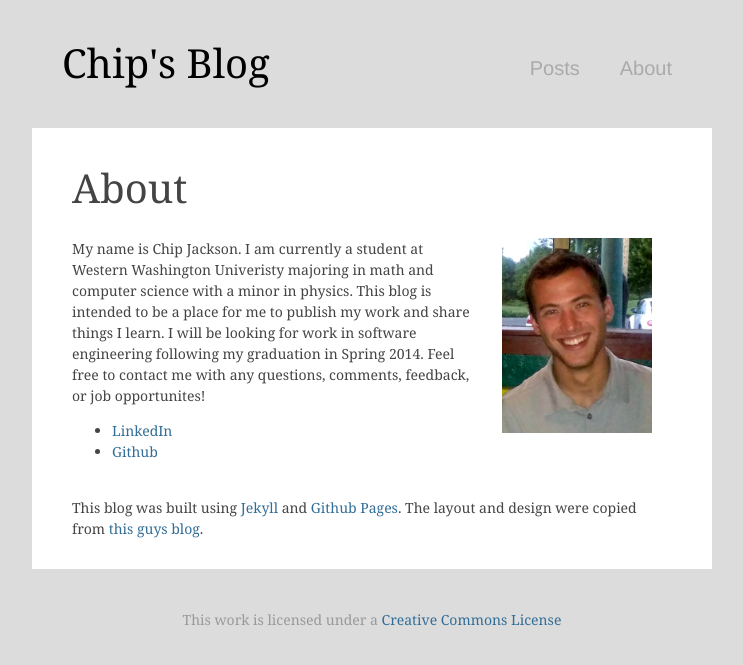
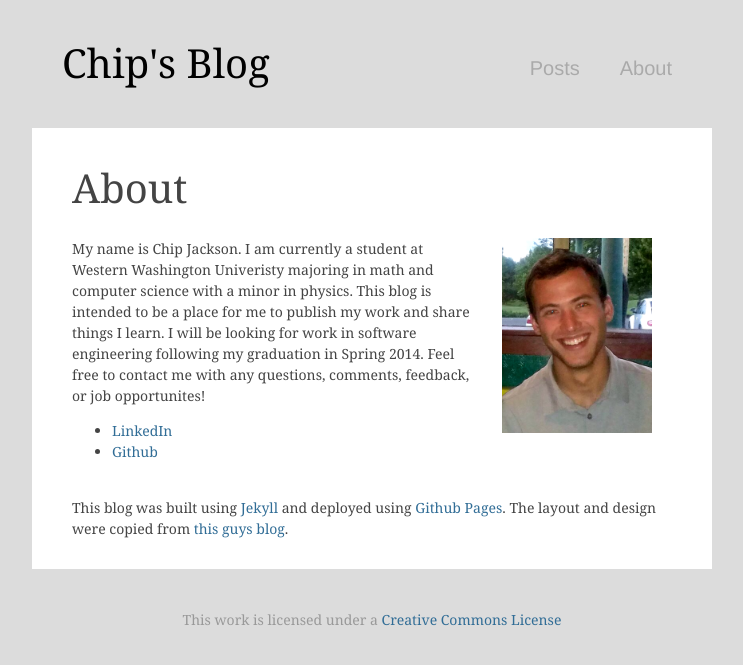
Before and after one commit to chipjacks/chipjacks.github.io, a Jekyll site: the page built from about/index.html, in a window 1280 px wide. Shown: the top 665 px of the page, without its empty margins (268-1011 px from the left). Built offline with Jekyll 4.4.1, drawn with Linux system fonts in a browser that asks for light colours; Markdown is read by kramdown in place of the engine named in the settings.

Commit message:
fix github pages link

```diff
--- a/about/index.html
+++ b/about/index.html
@@ -22,6 +22,6 @@
   </ul>
   </br>
   This blog was built using <a href="http://jekyllrb.com/">Jekyll</a> and
-  <a href="http://jekyllrb.com/">Github Pages</a>. The layout and design were
-  copied from <a href="http://rsms.me/">this guys blog</a>.
+  deployed using <a href="http://pages.github.com/">Github Pages</a>. The layout
+  and design were copied from <a href="http://rsms.me/">this guys blog</a>.
 </div>
```
